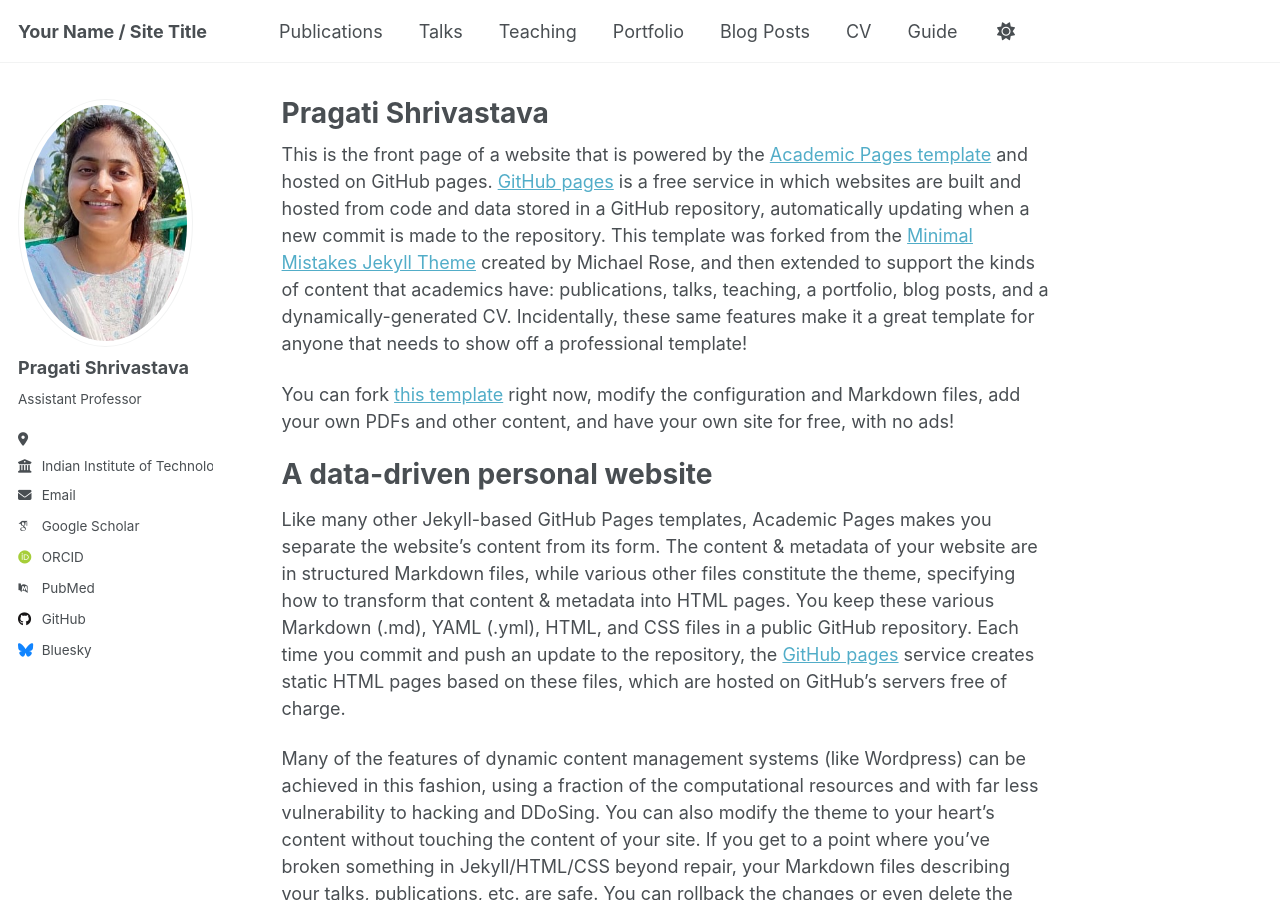
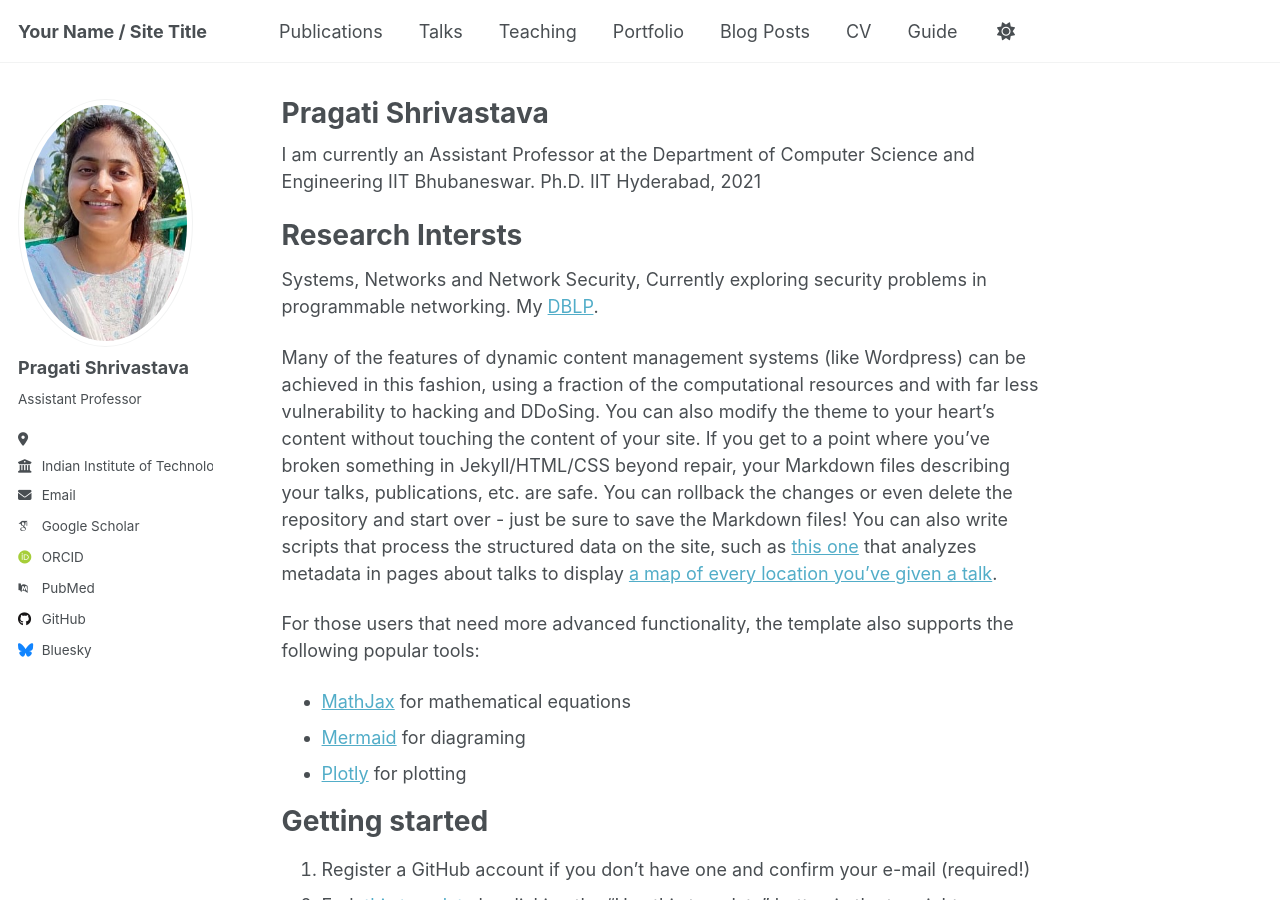
Before and after one commit to PragatiShrivastava/PragatiShrivastava.github.io, a Jekyll site: the page built from _pages/about.md, in a window 1280 px wide and 900 px high. Built offline with Jekyll 4.4.1, drawn with Linux system fonts in a browser that asks for light colours; some web fonts are replaced; a script that is not in the unit is left out.

Commit message:
Update about.md

```diff
--- a/_pages/about.md
+++ b/_pages/about.md
@@ -7,13 +7,12 @@ redirect_from:
   - /about.html
 ---
 
-This is the front page of a website that is powered by the [Academic Pages template](https://github.com/academicpages/academicpages.github.io) and hosted on GitHub pages. [GitHub pages](https://pages.github.com) is a free service in which websites are built and hosted from code and data stored in a GitHub repository, automatically updating when a new commit is made to the repository. This template was forked from the [Minimal Mistakes Jekyll Theme](https://mmistakes.github.io/minimal-mistakes/) created by Michael Rose, and then extended to support the kinds of content that academics have: publications, talks, teaching, a portfolio, blog posts, and a dynamically-generated CV. Incidentally, these same features make it a great template for anyone that needs to show off a professional template!
+I am currently an Assistant Professor at the Department of Computer Science and Engineering IIT Bhubaneswar.
+Ph.D. IIT Hyderabad, 2021
 
- You can fork [this template](https://github.com/academicpages/academicpages.github.io) right now, modify the configuration and Markdown files, add your own PDFs and other content, and have your own site for free, with no ads!
-
-A data-driven personal website
+Research Intersts
 ======
-Like many other Jekyll-based GitHub Pages templates, Academic Pages makes you separate the website's content from its form. The content & metadata of your website are in structured Markdown files, while various other files constitute the theme, specifying how to transform that content & metadata into HTML pages. You keep these various Markdown (.md), YAML (.yml), HTML, and CSS files in a public GitHub repository. Each time you commit and push an update to the repository, the [GitHub pages](https://pages.github.com/) service creates static HTML pages based on these files, which are hosted on GitHub's servers free of charge.
+Systems, Networks and Network Security, Currently exploring security problems in programmable networking. My [DBLP](https://dblp.org/pid/134/6717.html).
 
 Many of the features of dynamic content management systems (like Wordpress) can be achieved in this fashion, using a fraction of the computational resources and with far less vulnerability to hacking and DDoSing. You can also modify the theme to your heart's content without touching the content of your site. If you get to a point where you've broken something in Jekyll/HTML/CSS beyond repair, your Markdown files describing your talks, publications, etc. are safe. You can rollback the changes or even delete the repository and start over - just be sure to save the Markdown files! You can also write scripts that process the structured data on the site, such as [this one](https://github.com/academicpages/academicpages.github.io/blob/master/talkmap.ipynb) that analyzes metadata in pages about talks to display [a map of every location you've given a talk](https://academicpages.github.io/talkmap.html).
 
```
